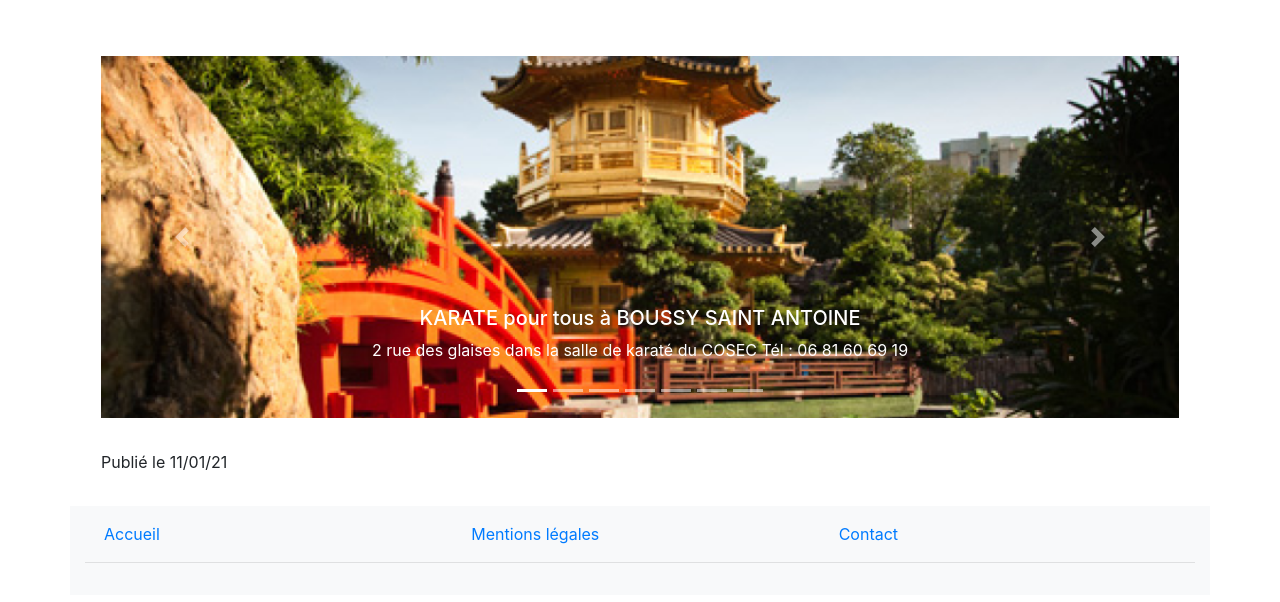
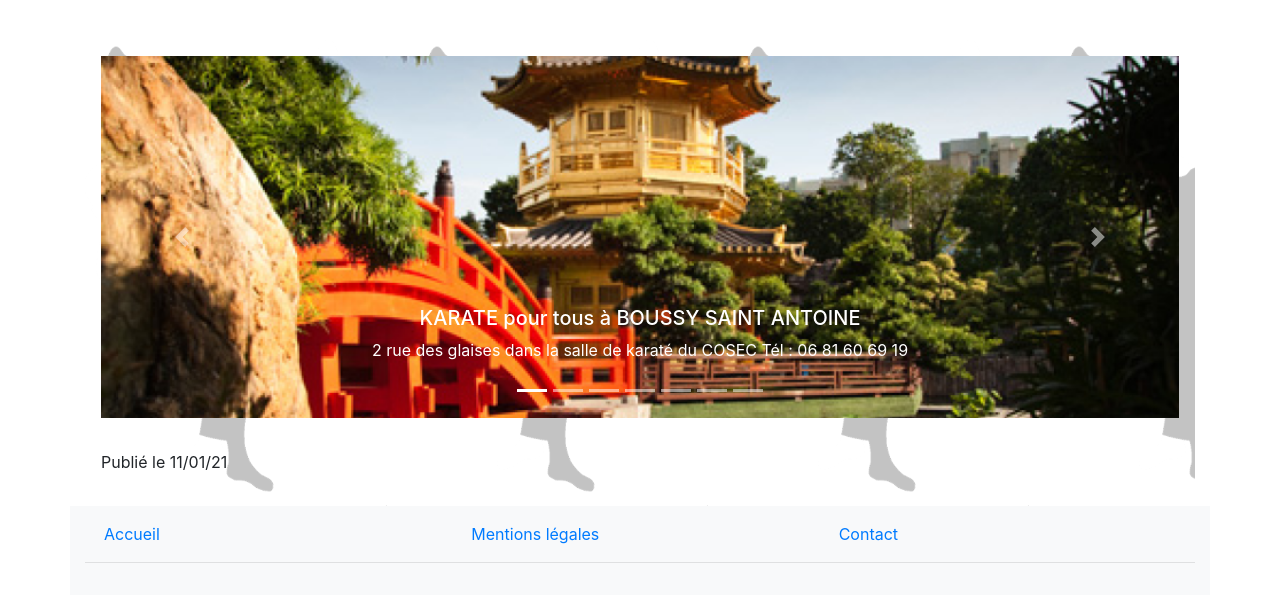
Before and after one commit to Faokiam0/karate91, a Symfony app: template templates/blog/blog.html.twig in a window 1280 px wide. Shown: the part 134-736 px from the top of the page. Run offline with Twig, Linux system fonts and the light colour scheme; the template is opened without the code that fills it, so the values that code supplies are empty; some libraries are stand-ins or nearby versions.

Commit message:
Add background image

```diff
--- a/templates/base.html.twig
+++ b/templates/base.html.twig
@@ -90,6 +90,7 @@
                 <h1>{{ block("title") }}</h1>
             </div>
         </div>
+        <div style="background-image: url('/img/background.png');background-size: contain;">
         {% block body %}
 
 
@@ -170,6 +171,7 @@
             </div>
         {% endblock %}
         </div>
+    </div>
         <footer>
         {% block footer %}
             <div class="container bg-light pt-3">
```
Also changed, not shown: public/img/background.png (added).
